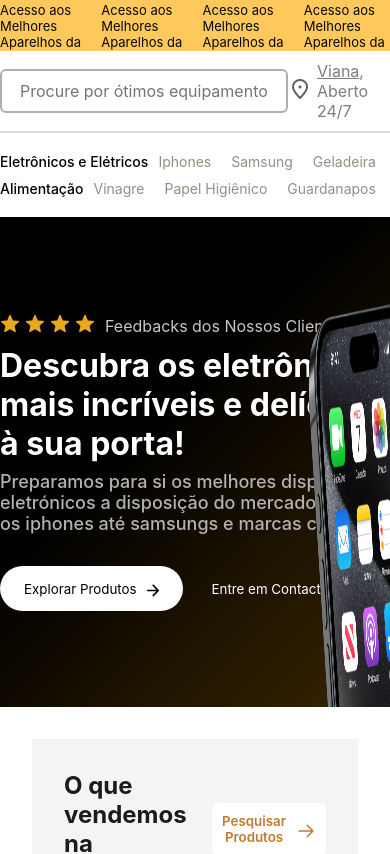
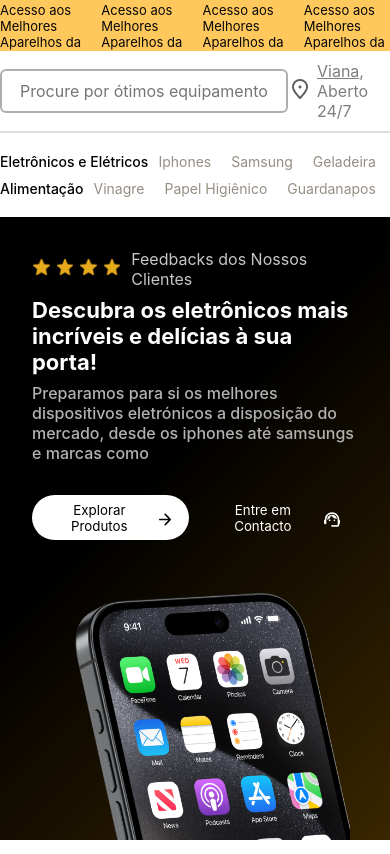
Before and after one commit to greciodiogo/encontrar-ecommerce-nextjs, a Next.js app in the folder apps/encontrar/: page / in a window 390 px wide. Shown: the top 854 px of the page. Built offline with nearby package versions, Linux system fonts and the light colour scheme.

Commit message:
fix: adjust framer style for mobile devices

```diff
--- a/apps/encontrar/src/styles/styles.css
+++ b/apps/encontrar/src/styles/styles.css
@@ -355,7 +355,53 @@ button {
   position: absolute;
   bottom: 0;
   left: 150px;
-  margin-top: 10px;
+}
+
+/* @media (max-width: 850px){
+  .framer .wrapper{
+    flex-direction: row;
+  }
+} */
+
+@media (max-width: 650px) {
+  .framer .wrapper {
+    flex-direction: column;
+  }
+
+  .framer_container .picture img {
+    left: -40px;
+  }
+
+  .framer .picture {
+    /* height: 110px; */
+    /* width: 500px; */
+    position: relative;
+    height: 300px;
+    display: flex;
+    align-items: center;
+    justify-content: center;
+    /* right: 67px; */
+  }
+
+  .framer .picture img {
+    position: relative;
+    object-fit: cover;
+  }
+
+  .framer .content {
+    padding: 2rem 2rem 0;
+    margin: 0;
+  }
+  .framer .content h2 {
+    font-size: 22px;
+  }
+  .framer .content h4 {
+    font-size: 16px;
+  }
+
+  .framer_container .content .btn_container button {
+    padding: 10px 18px;
+  }
 }
 
 /* framer ends here */
```
